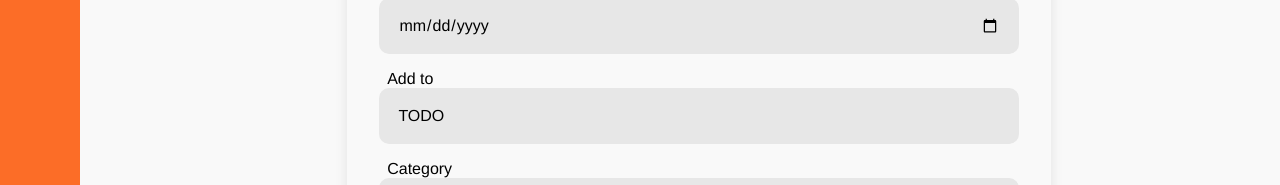
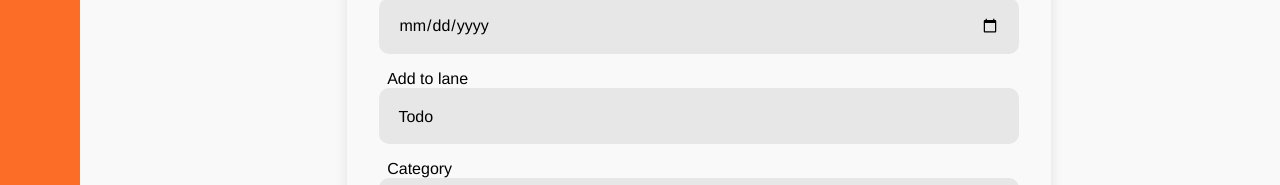
Before and after one commit to devayansarkar/issue-tracker, a Vue app in the folder frontend/: page /add-issue in a window 1280 px wide. Shown: the part 488-673 px from the top of the page. Built offline with nearby package versions, Linux system fonts and the light colour scheme.

Commit message:
Using select option from html

```diff
--- a/frontend/src/views/Issue.vue
+++ b/frontend/src/views/Issue.vue
@@ -43,14 +43,19 @@
                 />
               </div>
               <div class="input-container">
-                <label for="lane" class="form-field-label">Add to</label>
-                <input
+                <label for="lane" class="form-field-label">Add to lane</label>
+                <select
                   id="lane"
                   type="dropdown"
                   v-model="lane"
                   class="form-field"
                   placeholder="Add your lane"
-                />
+                  name="lane"
+                >
+                  <option value="TODO">Todo</option>
+                  <option value="INPROGRESS">Doing</option>
+                  <option value="DONE">Done</option>
+                </select>
               </div>
               <div class="input-container">
                 <label for="category" class="form-field-label">Category</label>
```
